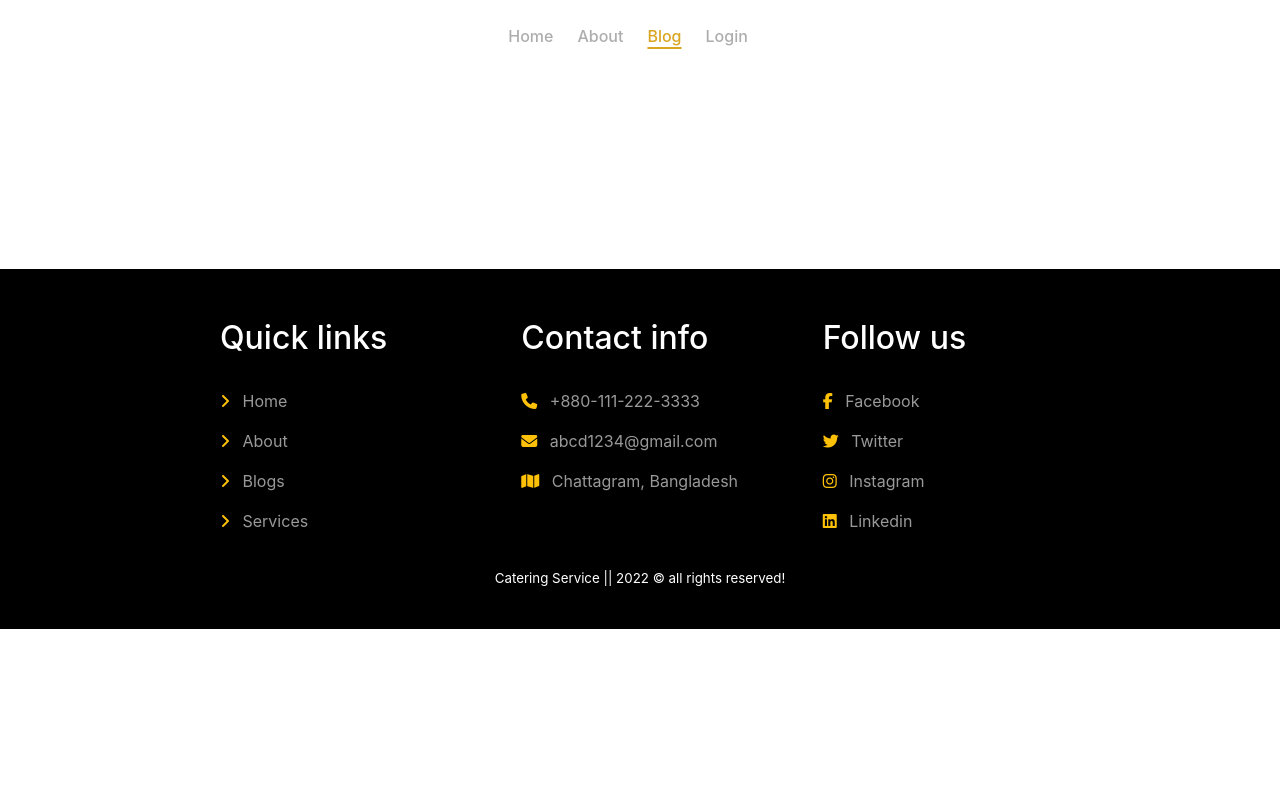
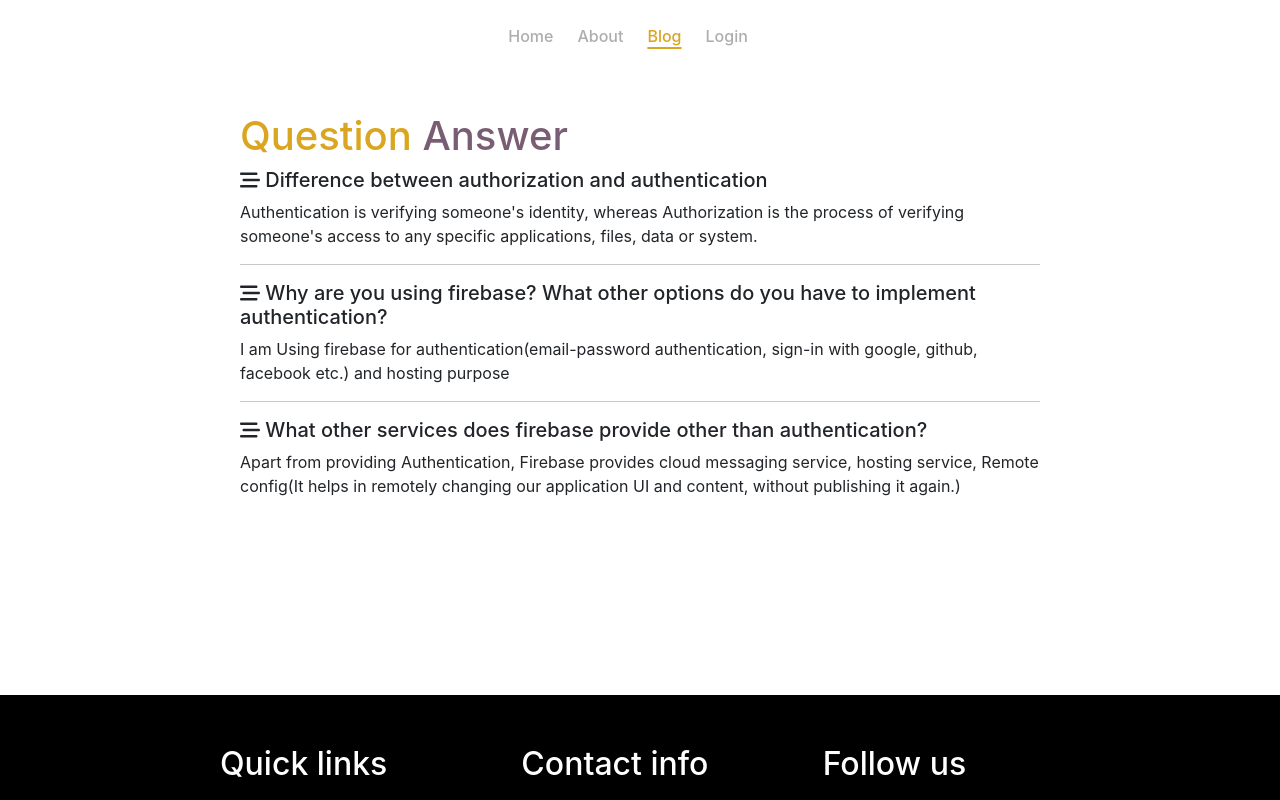
Before and after one commit to ijTuhin/independent-service-provider, a React (Create React App) app: page /blogs in a window 1280 px wide. Shown: the top 800 px of the page. Built offline with nearby package versions, Linux system fonts and the light colour scheme; no server answers.

Commit message:
Blog page done

```diff
--- a/src/Component/Blogs/Blogs.css
+++ b/src/Component/Blogs/Blogs.css
@@ -0,0 +1,8 @@
+.blog-container {
+    margin: 40px 240px;
+}
+
+.blog-container h2 {
+    text-align: center;
+    margin-bottom: 60px;
+}
--- a/src/Component/Blogs/Blogs.js
+++ b/src/Component/Blogs/Blogs.js
@@ -1,9 +1,19 @@
+import { faBarsStaggered } from '@fortawesome/free-solid-svg-icons';
+import { FontAwesomeIcon } from '@fortawesome/react-fontawesome';
 import React from 'react';
-
+import './Blogs.css';
 const Blogs = () => {
     return (
-        <div>
-
+        <div className='blog-container'>
+            <h1> <span style={{ color: "goldenrod" }}>Question</span> <span style={{ color: "rgba(64, 26, 56, 0.7)" }}>Answer</span></h1>
+            <h5><FontAwesomeIcon icon={faBarsStaggered}></FontAwesomeIcon> Difference between authorization and authentication</h5>
+            <p>Authentication is verifying someone's identity, whereas Authorization is the process of verifying someone's access to any specific applications, files, data or system.</p>
+            <hr />
+            <h5><FontAwesomeIcon icon={faBarsStaggered}></FontAwesomeIcon> Why are you using firebase? What other options do you have to implement authentication?</h5>
+            <p>I am Using firebase for authentication(email-password authentication, sign-in with google, github, facebook etc.) and hosting purpose</p>
+            <hr />
+            <h5><FontAwesomeIcon icon={faBarsStaggered}></FontAwesomeIcon> What other services does firebase provide other than authentication?</h5>
+            <p>Apart from providing Authentication, Firebase provides cloud messaging service, hosting service, Remote config(It helps in remotely changing our application UI and content, without publishing it again.)</p>
         </div>
     );
 };
--- a/src/Component/Home/Home.js
+++ b/src/Component/Home/Home.js
@@ -1,4 +1,4 @@
-import { faArrowRight, faBicycle, faBowlFood, faCab, faPeopleGroup, faShoppingBag, faShoppingBasket, faShoppingCart } from '@fortawesome/free-solid-svg-icons';
+import { faBicycle, faBowlFood, faShoppingCart } from '@fortawesome/free-solid-svg-icons';
 import { FontAwesomeIcon } from '@fortawesome/react-fontawesome';
 import React, { useEffect, useState } from 'react';
 import banner1 from '../../images/banner1.jpg';
@@ -16,7 +16,6 @@ const Home = () => {
     }, []);
     return (
         <div className='home-container'>
-
             <div id="carouselExampleCaptions" class="carousel slide" data-bs-ride="carousel">
                 <div class="carousel-indicators">
                     <button type="button" data-bs-target="#carouselExampleCaptions" data-bs-slide-to="0" class="active" aria-current="true" aria-label="Slide 1"></button>
--- a/src/Component/Login/Login.js
+++ b/src/Component/Login/Login.js
@@ -173,15 +173,18 @@ const Login = () => {
                             <></>
                             :
                             <>
-                            <div class="toast show position-absolute top-0 end-0 forgot-btn" role="alert" aria-live="assertive" aria-atomic="true">
-                                <div class="toast-body">
-                                    Forgot Password?
-                                    <div class="mt-2 pt-2 border-top d-flex justify-content-around">
-                                        <button onClick={handleResetPassword} type="button" class="btn btn-primary btn-sm">Reset</button>
-                                        <button type="button" class="btn btn-secondary btn-sm" data-bs-dismiss="toast">Close</button>
+                                <div class="toast show position-absolute top-0 end-0 " role="alert" aria-live="assertive" aria-atomic="true">
+                                    <div class="toast-body">
+
+                                        <div className='d-flex justify-content-between'>
+                                            Forgot Password?
+                                            <button type="button" class="btn-close" aria-label="Close"></button>
+                                        </div>
+                                        <div class="mt-2 border-top d-flex justify-content-start">
+                                            <button onClick={handleResetPassword} type="button" class="btn btn-primary btn-sm">Reset</button>
+                                        </div>
                                     </div>
                                 </div>
-                            </div>
                             </>
                         }
 
```
Also changed, not shown: src/Component/Home/Home.css (+0 -11 lines).
